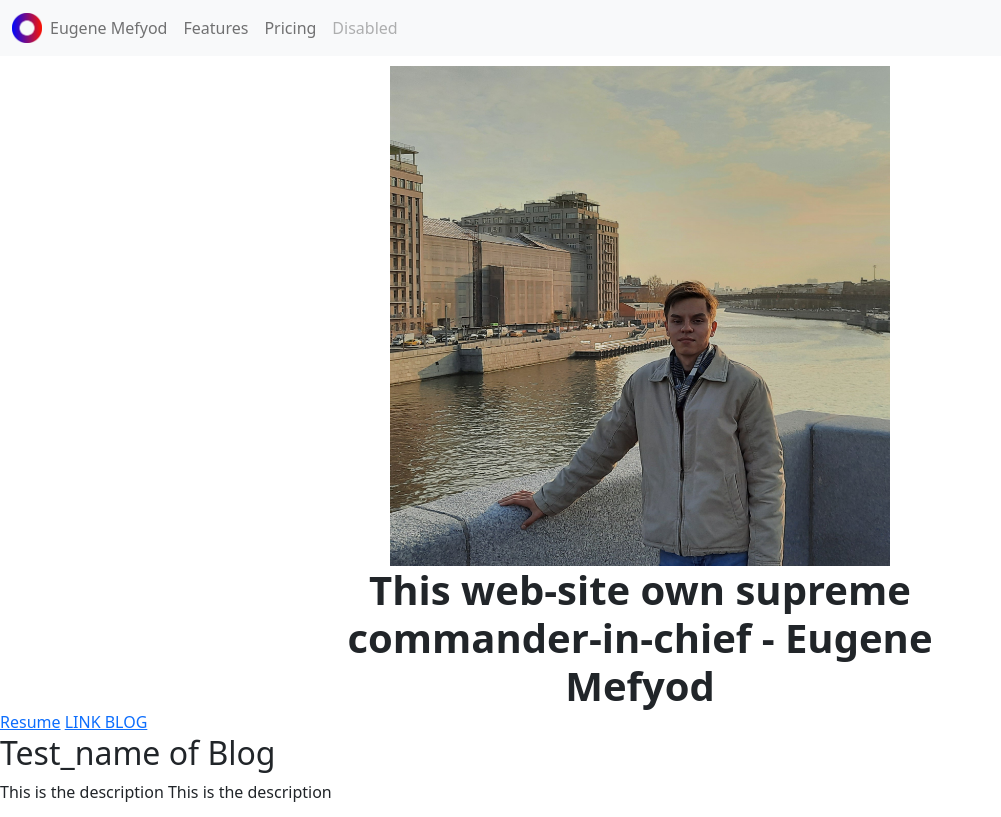
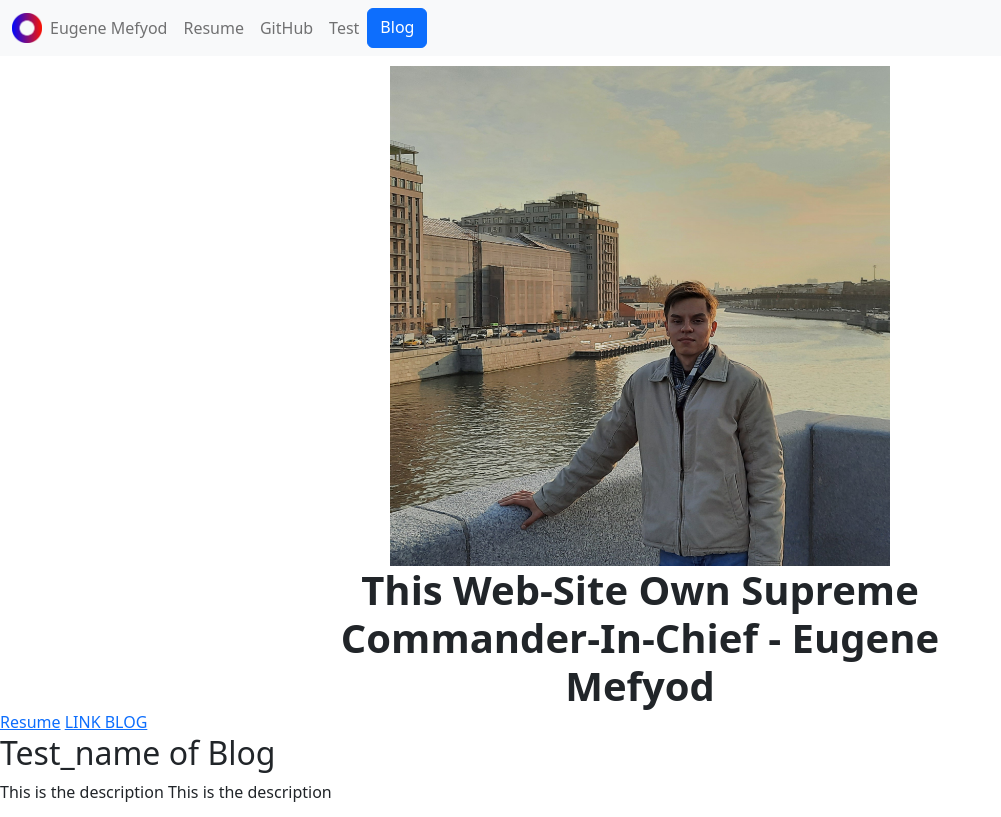
Before and after one commit to heavenyoung1/dj_porfsite, a Django app: page / in a window 1280 px wide. Shown: the top 817 px of the page, without its empty margins (0-1001 px from the left). Run offline with Django 4.2, Linux system fonts and the light colour scheme; data comes from the database, SQL or seed files in the repository; both versions use the stored data as it was after the commit.

Commit message:
update of navigation, blog, button and trying connect css

```diff
--- a/portfolio/static/portfolio/style.css
+++ b/portfolio/static/portfolio/style.css
@@ -1,4 +1,4 @@
-.link-name {
+.collapse navbar-collapse {
     font-size: 48px;
 }
 
@@ -15,4 +15,8 @@
     text-align: center;
     font-size: 40px;
     font-weight: bold;
+    text-transform: capitalize;
 }
+.blog_picture {
+    width: 300px;
+}
--- a/portfolio/templates/portfolio/base.html
+++ b/portfolio/templates/portfolio/base.html
@@ -4,7 +4,7 @@
   <head>
     <meta charset="utf-8">
     <meta name="viewport" content="width=device-width, initial-scale=1">
-    <title>Bootstrap demo</title>
+    <title>Eugene Mefyod site</title>
     <link rel="icon" type="image/png" href="{% static "portfolio/Logo.png" %}">
     <link rel="stylesheet" href="{% static "portfolio/style.css" %}">
     <link href="https://cdn.jsdelivr.net/npm/bootstrap@5.2.0-beta1/dist/css/bootstrap.min.css" rel="stylesheet" integrity="sha384-0evHe/X+R7YkIZDRvuzKMRqM+OrBnVFBL6DOitfPri4tjfHxaWutUpFmBp4vmVor" crossorigin="anonymous">
@@ -13,16 +13,17 @@
 
 <nav class="navbar navbar-expand-lg bg-light">
   <div class="container-fluid">
-    <img src="{% static "portfolio/Logo.png" %}" width="30" height="30" class="d-inline-block align-top" alt="Nick's Logo">
+    <img src="{% static "portfolio/Logo.png" %}" width="30" height="30" class="d-inline-block align-top" alt="Eugene's logo">
     <button class="navbar-toggler" type="button" data-bs-toggle="collapse" data-bs-target="#navbarNavAltMarkup" aria-controls="navbarNavAltMarkup" aria-expanded="false" aria-label="Toggle navigation">
       <span class="navbar-toggler-icon"></span>
     </button>
     <div class="collapse navbar-collapse" id="navbarNavAltMarkup">
       <div class="navbar-nav">
         <a class="nav-link link-name" aria-current="page" href="#">Eugene Mefyod</a>
-        <a class="nav-link" href="#">Features</a>
-        <a class="nav-link" href="#">Pricing</a>
-        <a class="nav-link disabled">Disabled</a>
+        <a class="nav-link" href="{% static 'portfolio/resume.pdf' %}" >Resume</a>
+        <a class="nav-link" href="https://github.com/heavenyoung1" target="_blank">GitHub</a>
+        <a class="nav-link">Test</a>
+        <a class="btn btn-primary" href="{% url 'blog:all_blogs' %}">Blog</a>
       </div>
     </div>
   </div>
--- a/portfolio/templates/portfolio/home.html
+++ b/portfolio/templates/portfolio/home.html
@@ -21,7 +21,7 @@
 
     <h2>{{ project.title }}</h2>
     <p>{{ project.description }}</p>
-    <img src='{{ project.image.url }}'>
+    <img class="blog_picture" src='{{ project.image.url }}'>
     {% if project.url %}
     <br><a href = "{{ project.url }}">link</a>
     {% endif %}
```
Also changed, not shown: db.sqlite3, media/portfolio/images/advokat.png (deleted), personal_portfolio/settings.py (line endings or trailing spaces).
